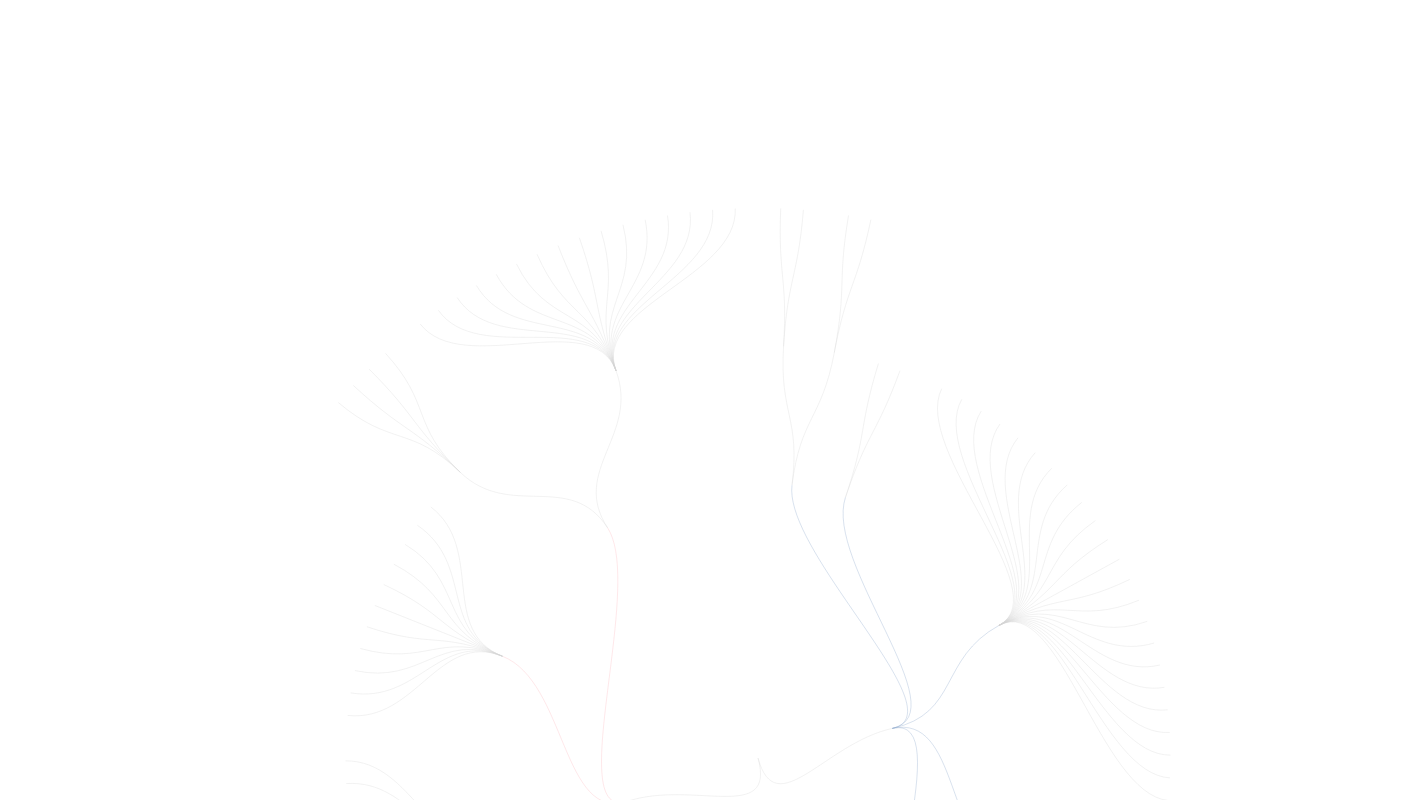
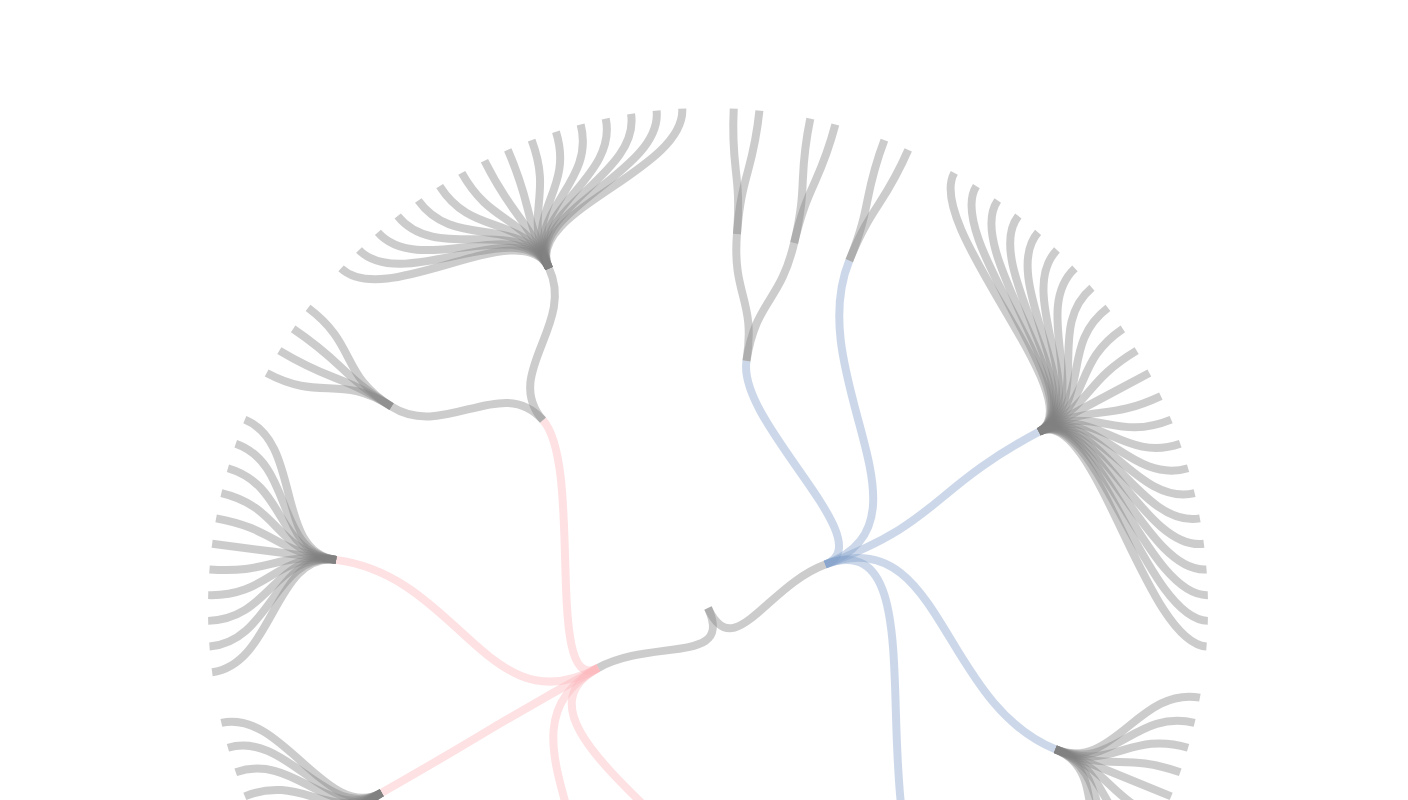
Before and after one commit to aberner6/justAIsurvey, a plain HTML site: page initial.html in a window 1280 px wide. Shown: the top 800 px of the page, 1408 px wide, since content can reach past the window. Drawn offline with nearby package versions, Linux system fonts and the light colour scheme.

Commit message:
changes for workshop template

```diff
--- a/initial.html
+++ b/initial.html
@@ -17,8 +17,8 @@
 <script>
 
 // set the dimensions and margins of the graph
-var width = 1100
-var height = 4000
+var width = 1000
+var height = width+100;
 var radius = width / 2 // radius of the dendrogram
 var keySVG = d3.select("#my_dataviz").append("svg").attr("width",200).attr("height",100)
 .attr("transform","translate(" + (width+100) + ","+(20)+")");
@@ -29,11 +29,11 @@ var svg = d3.select("#my_dataviz")
     .attr("width", width)
     .attr("height", height).style("position","absolute")
   .append("g")
-    .attr("transform", "translate(" + (width/2) + "," + (radius+200) + ")");
+    .attr("transform", "translate(" + (width/2) + "," + (width/2+100) + ")");
 
-var stratify = d3.tree()
+var stratify = d3.cluster()
   .size([Math.PI*2, radius])
-  .separation((a, b) => (a.parent == b.parent ? 1 : 2) / a.depth)
+  // .separation((a, b) => (a.parent == b.parent ? 1 : 2) / a.depth)
 
 var identityNames = ["ethicist","funding","education","career path","years","according to self","according to others"]
 var themeNames = ["topics","domain","outputs","audiences","type","field",""]
@@ -227,14 +227,14 @@ d3.json("data_dendrogram.json").then(function(data) {
         }
 
         // else{
-          return "lightgrey"
+          return "grey"
         // }
       })
       .attr("class", function(d){
         return d.source.data.name+d.target.data.value;
       })
       .attr("stroke-opacity", function(d){
-        return .3
+        return .4
         // if(d.target.data.value!=undefined && d.target.data.value!=1 && d.target.data.value!=2 && d.target.data.value!=3 && d.target.data.value!=12){
         //   return .2
         // }else{
@@ -242,7 +242,7 @@ d3.json("data_dendrogram.json").then(function(data) {
         // }
       })
       .attr("stroke-width", function(d){
-        return 1
+        return 8;
         // if(d.target.data.value!=undefined && d.target.data.value!=1 && d.target.data.value!=2 && d.target.data.value!=3 && d.target.data.value!=12){
         //   return .5
         // }else{
```
